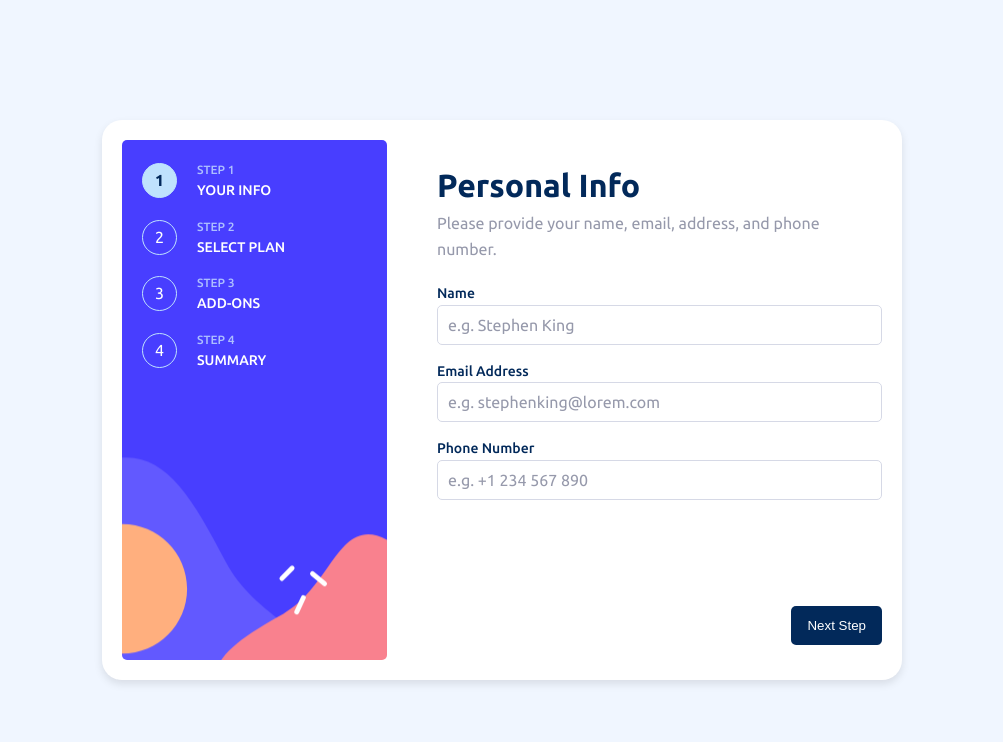
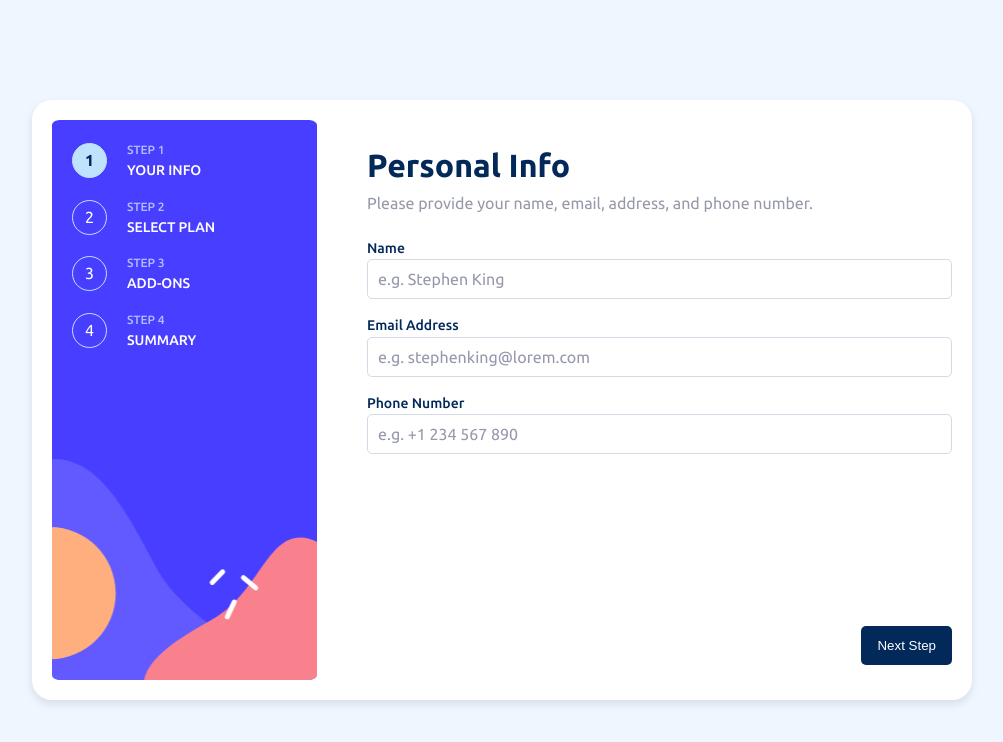
Before and after one commit to lloydjohnlandeza/multi-step-form, a Vue app: page / in a window 1280 px wide. Shown: the top 742 px of the page, without its empty margins (138-1141 px from the left). Built offline with nearby package versions, Linux system fonts and the light colour scheme.

Commit message:
add max height and max width to the main container

```diff
--- a/src/components/AppStepper.vue
+++ b/src/components/AppStepper.vue
@@ -99,12 +99,12 @@
       padding: 20px;
       margin: 15px;
       box-shadow: 0px 4px 8px rgba(0, 0, 0, 0.1);
-      max-width: 800px;
       gap: 15px 50px;
       width: 100%;
       margin: auto;
       height: 100%;
-      max-height: 70%;
+      max-width: 940px;
+      max-height: 600px;
       > div {
         &:nth-child(1) {
           grid-row: 1/3;
```
